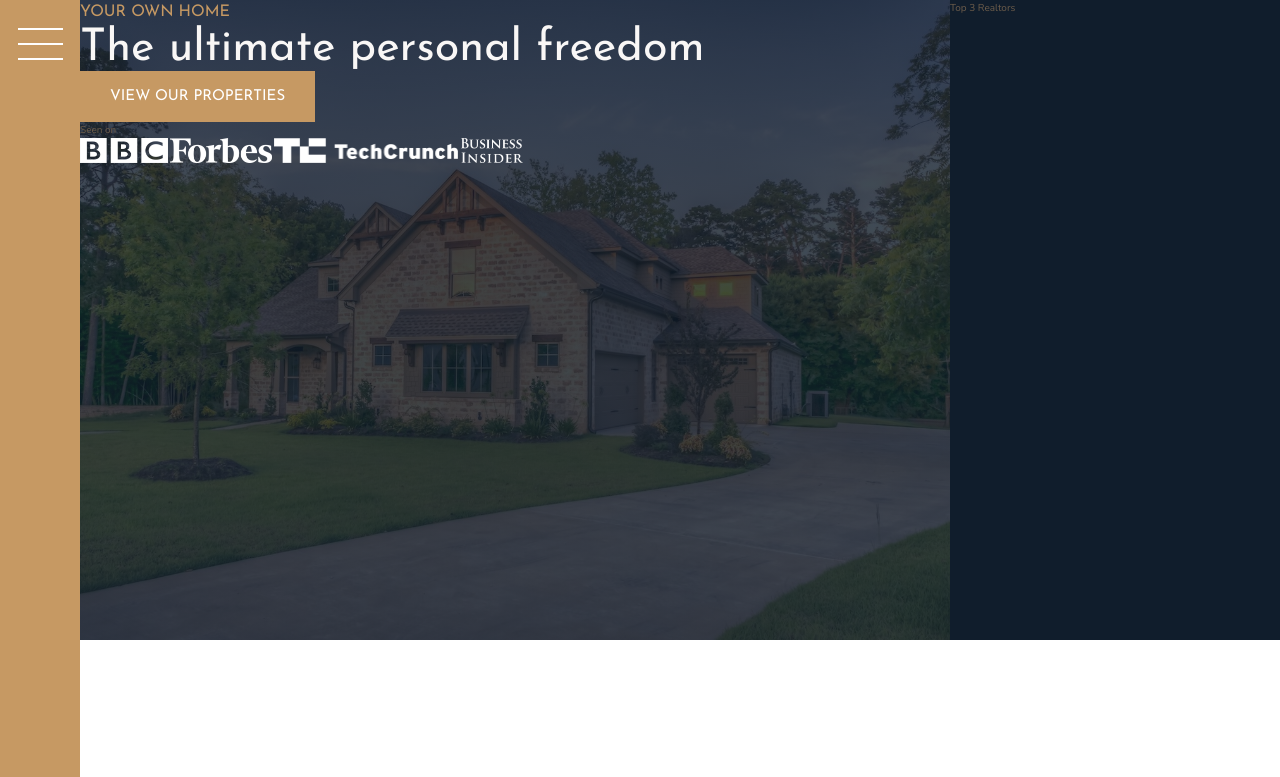
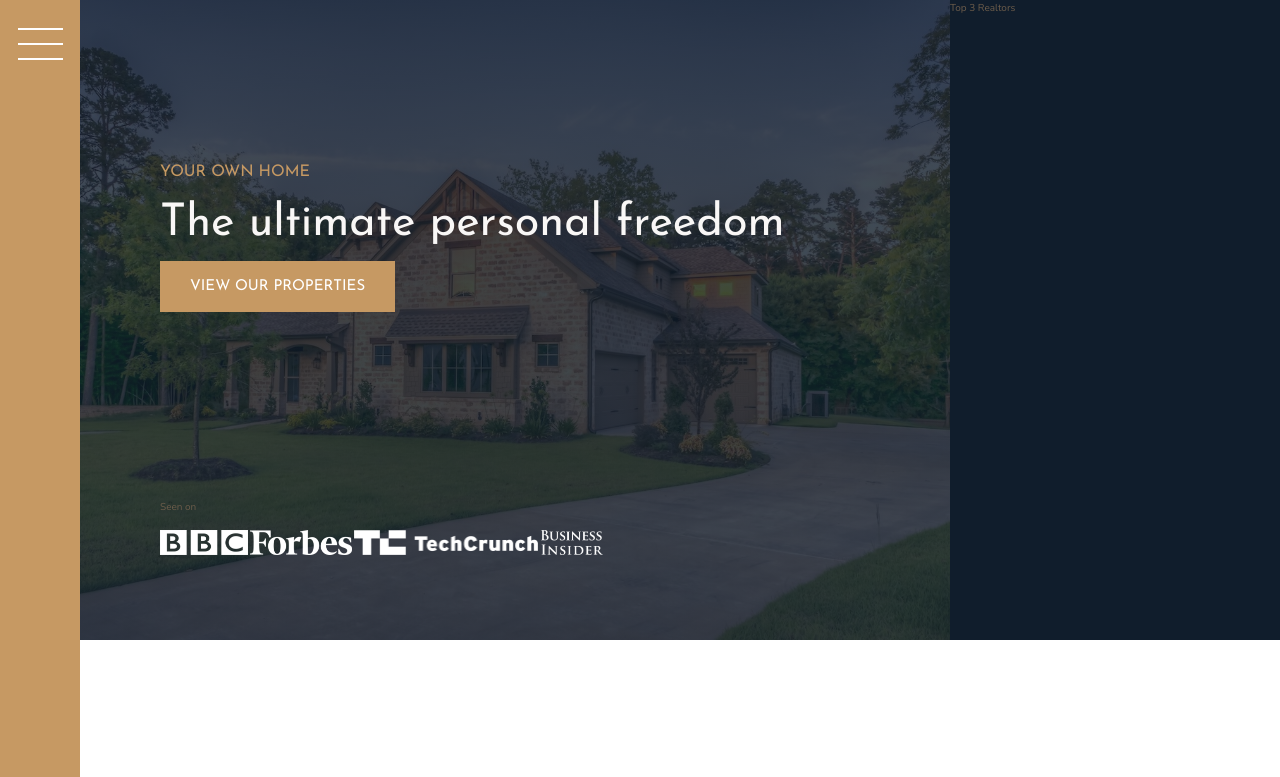
Before and after one commit to brentguf/css-grids, a website: page index.html in a window 1280 px wide. Shown: the top 777 px of the page. Drawn offline with nearby package versions, Linux system fonts and the light colour scheme.

Commit message:
header positioning

```diff
--- a/index.html
+++ b/index.html
@@ -18,7 +18,7 @@
     <header class="header">
       <h3 class="heading-3">Your own home</h3>
       <h1 class="heading-1">The ultimate personal freedom</h1>
-      <button class="btn">View our properties</button>
+      <button class="btn header__btn">View our properties</button>
       <div class="header__seenon-text">Seen on</div>
       <div class="header__seenon-logos">
         <img src="img/logo-bbc.png" alt="Seen on logo 1">
--- a/sass/_header.scss
+++ b/sass/_header.scss
@@ -6,9 +6,20 @@
       rgba($color-secondary, .8),
       rgba($color-secondary, .8)
     ),
-    url('../img/hero.jpeg')    ;
+    url('../img/hero.jpeg');
   background-size: cover;
   background-position: center;
+  padding: 16rem 8rem 8rem;
+
+  display: grid;
+  grid-template-columns: max-content;
+  grid-template-rows: min-content min-content 1fr min-content min-content;
+  grid-row-gap: 1.5rem;
+
+  &__btn {
+    align-self: start;
+    justify-self: start;
+  }
 
   &__seenon-text {
 
```
Also changed, not shown: css/style.css.
